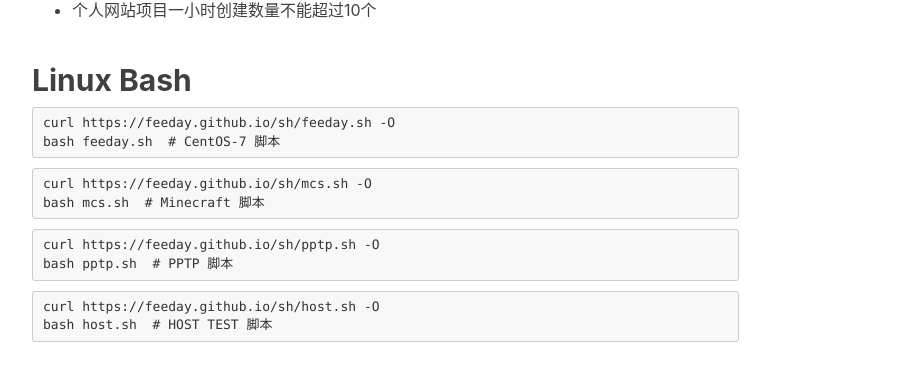
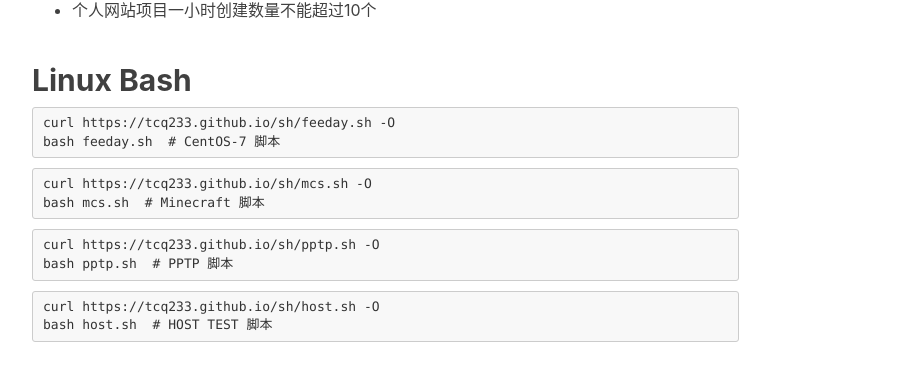
Before and after one commit to tcq233/tcq233.github.io, a Jekyll site: the page built from _posts/2022-04-22-puck.md, in a window 1280 px wide. Shown: the part 863-1244 px from the top of the page, without its empty margins (233-1140 px from the left). Built offline with Jekyll 4.4.1, drawn with Linux system fonts in a browser that asks for light colours; nearby versions of some CDN libraries; comment, search, counter and statistics services are not loaded; some of the changed lines change nothing that is shown.

Commit message:
Update 2022-04-22-puck.md

````diff
--- a/_posts/2022-04-22-puck.md
+++ b/_posts/2022-04-22-puck.md
@@ -25,21 +25,21 @@ tags:
 ## Linux Bash
 
 ```
-curl https://feeday.github.io/sh/feeday.sh -O
+curl https://tcq233.github.io/sh/feeday.sh -O
 bash feeday.sh  # CentOS-7 脚本
 ```
 
 ```
-curl https://feeday.github.io/sh/mcs.sh -O
+curl https://tcq233.github.io/sh/mcs.sh -O
 bash mcs.sh  # Minecraft 脚本
 ```
 
 ```
-curl https://feeday.github.io/sh/pptp.sh -O
+curl https://tcq233.github.io/sh/pptp.sh -O
 bash pptp.sh  # PPTP 脚本
 ```
 
 ```
-curl https://feeday.github.io/sh/host.sh -O
+curl https://tcq233.github.io/sh/host.sh -O
 bash host.sh  # HOST TEST 脚本
 ```
````
